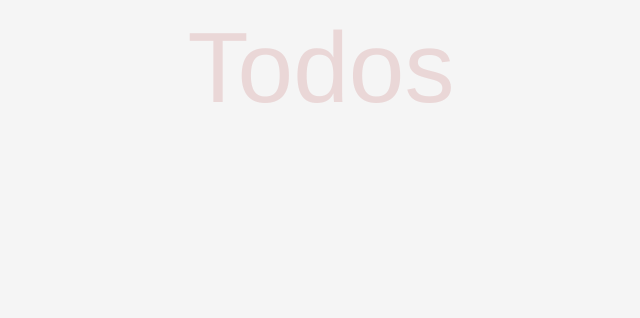
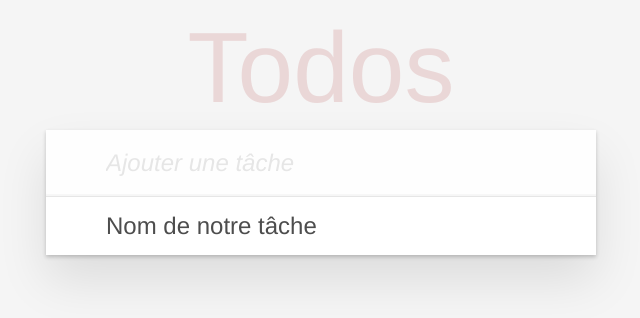
Before and after one commit to zyhou/todolist-vuejs, a Vue app: page / in a window 1280 px wide. Shown: the top 318 px of the page, without its empty margins (319-959 px from the left). Built offline with nearby package versions, Linux system fonts and the light colour scheme; the HTML template or start-up script is replaced by a standard one.

Commit message:
Début intégration html, reprise de todomvc

```diff
--- a/src/components/Todos.vue
+++ b/src/components/Todos.vue
@@ -2,7 +2,17 @@
     <section class="todoapp">
         <header class="header">
             <h1>Todos</h1>
+            <input type="text" class="new-todo" placeholder="Ajouter une tâche" />
         </header>
+        <div class="main">
+            <ul class="todo-list">
+                <li class="todo">
+                    <div class="view">
+                        <label>Nom de notre tâche</label>
+                    </div>
+                </li>
+            </ul>
+        </div>
     </section>
 </template>
 
```
